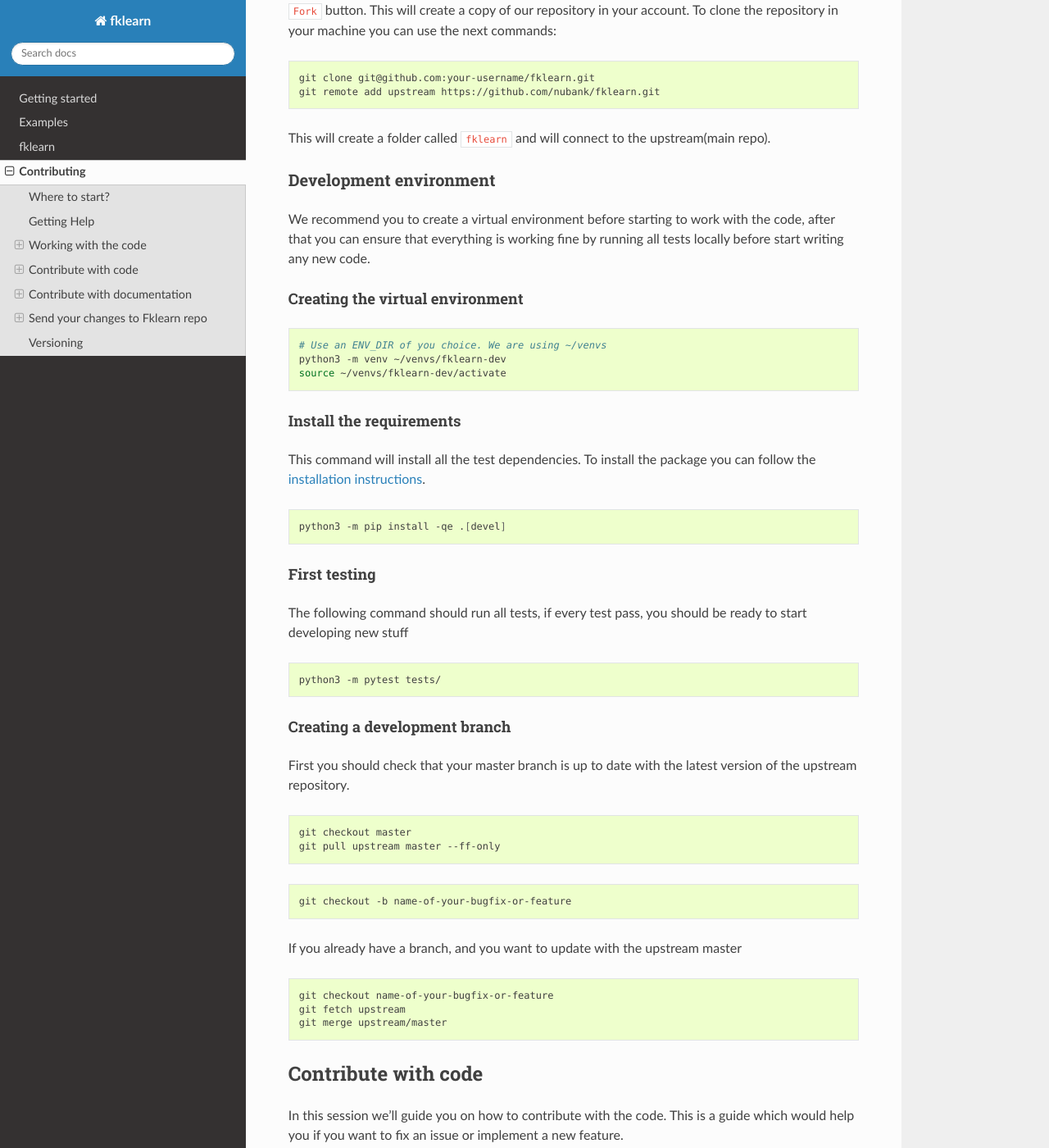
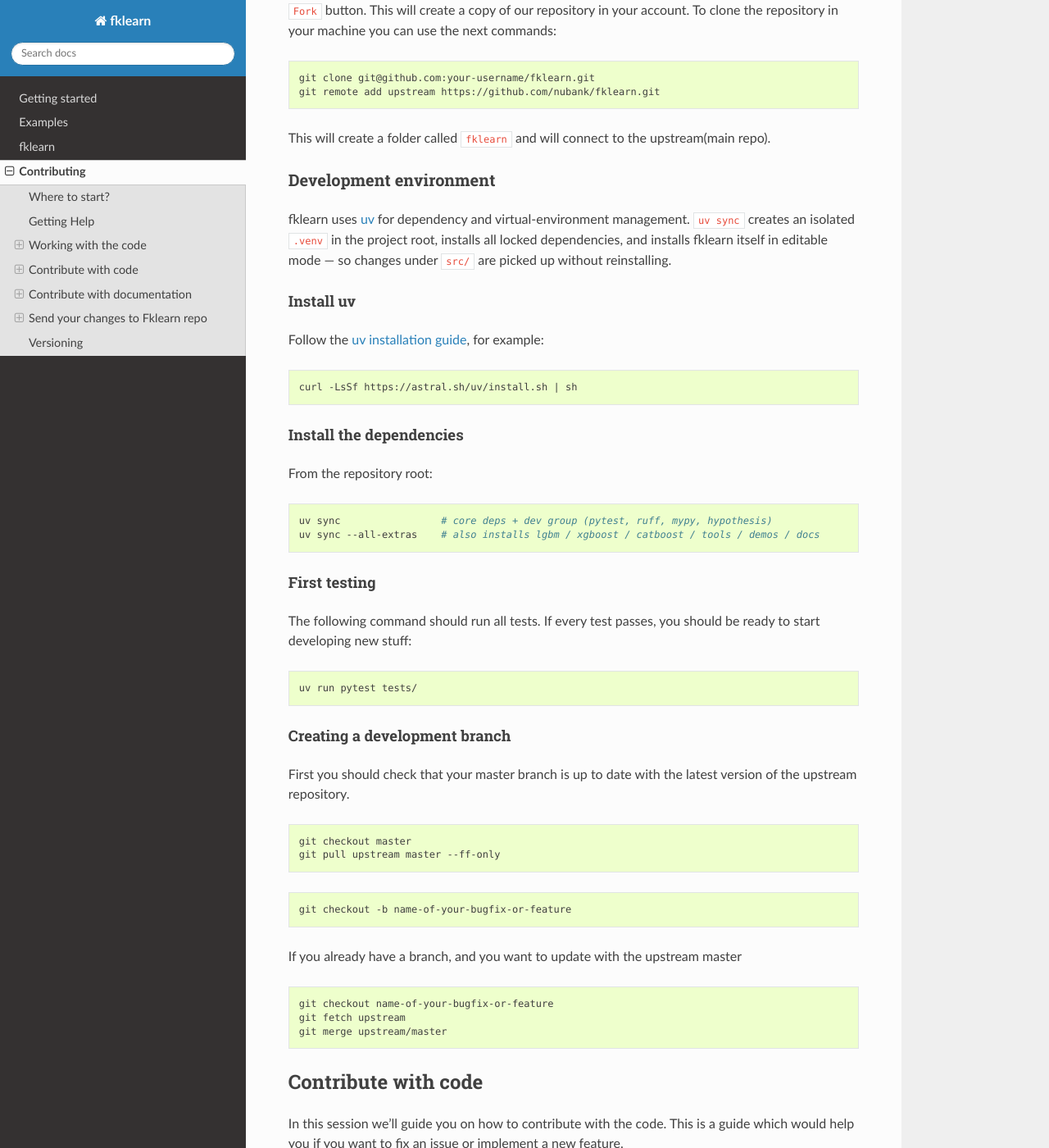
Before and after one commit to nubank/fklearn, a Sphinx documentation site: the page built from docs/source/contributing.rst, in a window 1280 px wide and 1400 px high, scrolled down 1495 px. Shown: the whole window at 82% size. Built offline with Sphinx 7.4.7 and the Read the Docs theme 3.1.0, drawn with Linux system fonts in a browser that asks for light colours; some of the changed text lies outside the part shown.

Commit message:
Validate bump job and documentation refactoring (#254)
* Bump to 4.2.2: add validate-bump CI and refresh post-UV docs
- Add validate-bump job to push workflow, backed by scripts/validate_bump.sh, enforcing version bumps (and CHANGELOG entries for minor/major) whenever src/, pyproject.toml or uv.lock change
- Bump version to 4.2.2 and add matching CHANGELOG entry
- Rewrite docs/source/contributing.rst for the UV era: drop pip/flake8/mypy.ini/requirements.txt references, switch to uv sync / uv run ruff / uv run mypy, update supported Python range to 3.10-3.13, add a top-level Quick start block and a Build documentation section that documents the pandoc system prerequisite and the required cd docs/ step
- Update docs/source/getting_started.rst to state Python 3.10+ and show uv sync install-from-source
- Fix Sphinx build: drop the stale fklearn.version autodoc entry from docs/source/api/fklearn.rst (the version submodule was removed in the UV migration; __version__ now comes from importlib.metadata) and set language = "en" in docs/source/conf.py to silence the Sphinx >=5 warning

```diff
--- a/docs/source/conf.py
+++ b/docs/source/conf.py
@@ -68,7 +68,7 @@
 #
 # This is also used if you do content translation via gettext catalogs.
 # Usually you set "language" from the command line for these cases.
-language = None
+language = "en"
 
 # List of patterns, relative to source directory, that match files and
 # directories to ignore when looking for source files.
--- a/docs/source/contributing.rst
+++ b/docs/source/contributing.rst
@@ -47,34 +47,39 @@
 Development environment
 -----------------------
 
-We recommend you to create a virtual environment before starting to work with the code, after that you can ensure that everything is working fine by running all tests locally before start writing any new code.
+fklearn uses `uv <https://docs.astral.sh/uv/>`_ for dependency and virtual-environment management.
+``uv sync`` creates an isolated ``.venv`` in the project root, installs all locked
+dependencies, and installs fklearn itself in editable mode — so changes under
+``src/`` are picked up without reinstalling.
 
-Creating the virtual environment
-~~~~~~~~~~~~~~~~~~~~~~~~~~~~~~~~
+Install uv
+~~~~~~~~~~
+
+Follow the `uv installation guide <https://docs.astral.sh/uv/getting-started/installation/>`_,
+for example:
 
 .. code-block:: bash
 
-  # Use an ENV_DIR of you choice. We are using ~/venvs
-  python3 -m venv ~/venvs/fklearn-dev
-  source ~/venvs/fklearn-dev/activate
+  curl -LsSf https://astral.sh/uv/install.sh | sh
 
-Install the requirements
+Install the dependencies
 ~~~~~~~~~~~~~~~~~~~~~~~~
 
-This command will install all the test dependencies. To install the package you can follow the `installation instructions <https://fklearn.readthedocs.io/en/latest/getting_started.html#installation>`_.
+From the repository root:
 
 .. code-block:: bash
 
-  python3 -m pip install -qe .[devel]
+  uv sync                 # core deps + dev group (pytest, ruff, mypy, hypothesis)
+  uv sync --all-extras    # also installs lgbm / xgboost / catboost / tools / demos / docs
 
 First testing
 ~~~~~~~~~~~~~
 
-The following command should run all tests, if every test pass, you should be ready to start developing new stuff
+The following command should run all tests. If every test passes, you should be ready to start developing new stuff:
 
 .. code-block:: bash
 
-  python3 -m pytest tests/
+  uv run pytest tests/
 
 Creating a development branch
 ~~~~~~~~~~~~~~~~~~~~~~~~~~~~~
@@ -106,28 +111,26 @@
 Code standards
 --------------
 
-This project is compatible only with python 3.8 to 3.11 and follows the `pep8 style <https://www.python.org/dev/peps/pep-0008/>`_
-And we use this `import formatting <https://google.github.io/styleguide/pyguide.html?showone=Imports_formatting#313-imports-formatting>`_
+This project is compatible with Python 3.10 to 3.13 and follows the
+`pep8 style <https://www.python.org/dev/peps/pep-0008/>`_, and we use this
+`import formatting <https://google.github.io/styleguide/pyguide.html?showone=Imports_formatting#313-imports-formatting>`_.
 
-In order to check if your code is following our codestyle, you can run from the root directory of the repo the next commands:
+We use `ruff <https://docs.astral.sh/ruff/>`_ for both linting and formatting, with
+configuration living under ``[tool.ruff]`` in ``pyproject.toml``. From the root
+directory of the repo you can run:
 
 .. code-block:: bash
 
-  python3 -m pip install -q flake8
-  python3 -m flake8 \
-    --ignore=E731,W503 \
-    --filename=\*.py \
-    --exclude=__init__.py \
-    --show-source \
-    --statistics \
-    --max-line-length=120 \
-    src/ tests/
+  uv run ruff check src/ tests/          # lint
+  uv run ruff format --check src/ tests/ # check formatting (CI mode)
+  uv run ruff format src/ tests/         # apply formatting
 
-We also use mypy for type checking, which you can run with:
+We also use mypy for type checking (configuration under ``[tool.mypy]`` in
+``pyproject.toml``):
 
 .. code-block:: bash
 
-  python3 -m mypy src tests --config mypy.ini
+  uv run mypy src/ tests/
 
 Run tests
 ---------
@@ -137,13 +140,13 @@
 
 .. code-block:: bash
 
-  python3 -m pytest tests/
+  uv run pytest tests/
 
 Or if you want to run only one test:
 
 .. code-block:: bash
 
-  python3 -m pytest tests/test-file-name.py::test_method_name
+  uv run pytest tests/test-file-name.py::test_method_name
 
 
 You must write tests for every feature **always**, you can look at the other tests to have a better idea how we implement them.
@@ -153,7 +156,7 @@
 ------------------
 
 All methods should have type annotations, this allow us to know what that method expect as parameters, and what is the expected output.
-You can learn more about it in `typing docs <https://docs.python.org/3.8/library/typing.html>`_
+You can learn more about it in `typing docs <https://docs.python.org/3/library/typing.html>`_
 
 To document your code you should add docstrings, all methods with docstring will appear in this documentation's api file.
 If you created a new file, you may need to add it to the ``api.rst`` following the structure
@@ -213,13 +216,32 @@
 Build documentation
 -------------------
 
-From ``docs/`` folder, install `requirements.txt` and run
+Docs dependencies are declared as the ``docs`` extra in ``pyproject.toml``. Building
+also requires `pandoc <https://pandoc.org/installing.html>`_ on your system for the
+notebook-based examples (``nbsphinx``) — ``uv`` cannot provide this.
+
+On macOS you can get it (together with ``libomp``) via the repo's ``Brewfile``:
 
 .. code-block:: bash
 
-  make html
+  brew bundle
 
-This command will build the documentation inside ``docs/build/html`` and you can check locally how it looks, and if everything worked.
+On Debian/Ubuntu:
+
+.. code-block:: bash
+
+  sudo apt-get install -y pandoc
+
+Then install the docs extra and build the HTML. The ``Makefile`` lives in ``docs/``,
+so you must ``cd`` there first:
+
+.. code-block:: bash
+
+  uv sync --extra docs
+  cd docs/
+  uv run make html
+
+This will build the documentation inside ``docs/build/html`` where you can check locally how it looks.
 
 Send your changes to Fklearn repo
 =================================
@@ -295,16 +317,20 @@
 
 (from semver.org summary)
 
-You don't need to set the version in your PR, we'll take care of this when we decide to release a new version.
-Today the process is:
+If your PR changes code under ``src/``, ``pyproject.toml`` or ``uv.lock``, you are expected to bump
+the ``version`` in ``pyproject.toml`` and — for minor/major bumps — add a matching section to
+``CHANGELOG.md``. This is enforced in CI by the ``validate-bump`` job
+(``scripts/validate_bump.sh``), which follows semver rules:
 
-- Create a new ``milestone`` X.Y.Z (maintainers only)
-- Some PR/issues are attributed to this new milestone
-- Merge all the related PRs (maintainers only)
-- Create a new PR: ``Bump package to X.Y.Z`` This PR update the version and the change log (maintainers only)
-- Create a tag ``X.Y.Z`` (maintainers only)
+- Patch bump (``X.Y.Z`` → ``X.Y.Z+1``) for backwards-compatible bug fixes.
+- Minor bump (``X.Y.Z`` → ``X.Y+1.0``) for backwards-compatible new functionality (requires a CHANGELOG entry).
+- Major bump (``X.Y.Z`` → ``X+1.0.0``) for incompatible API changes (requires a CHANGELOG entry).
 
-This last step will trigger the CI to build the package and send the version to pypi
+Release process (maintainers only):
+
+- Create a new ``milestone`` X.Y.Z
+- Attribute PRs/issues to that milestone and merge them
+- Once the target set of PRs is merged, cut a release by creating a tag ``X.Y.Z``
 
 When we add new functionality, the past version will be moved to another branch. For example, if we're at version ``1.13.7`` and a new functionality is implemented,
 we create a new branch ``1.13.x``, and protect it(this way we can't delete it), the new code is merged to master branch, and them we create the tag ``1.14.0``
--- a/pyproject.toml
+++ b/pyproject.toml
@@ -4,7 +4,7 @@
 
 [project]
 name = "fklearn"
-version = "4.2.1"
+version = "4.2.2"
 description = "Functional machine learning"
 readme = "README.md"
 license = "Apache-2.0"
```
Also changed, not shown: CHANGELOG.md (+8 -0 lines), docs/source/api/fklearn.rst (+0 -8 lines), docs/source/getting_started.rst (+8 -4 lines), 3 other files.
